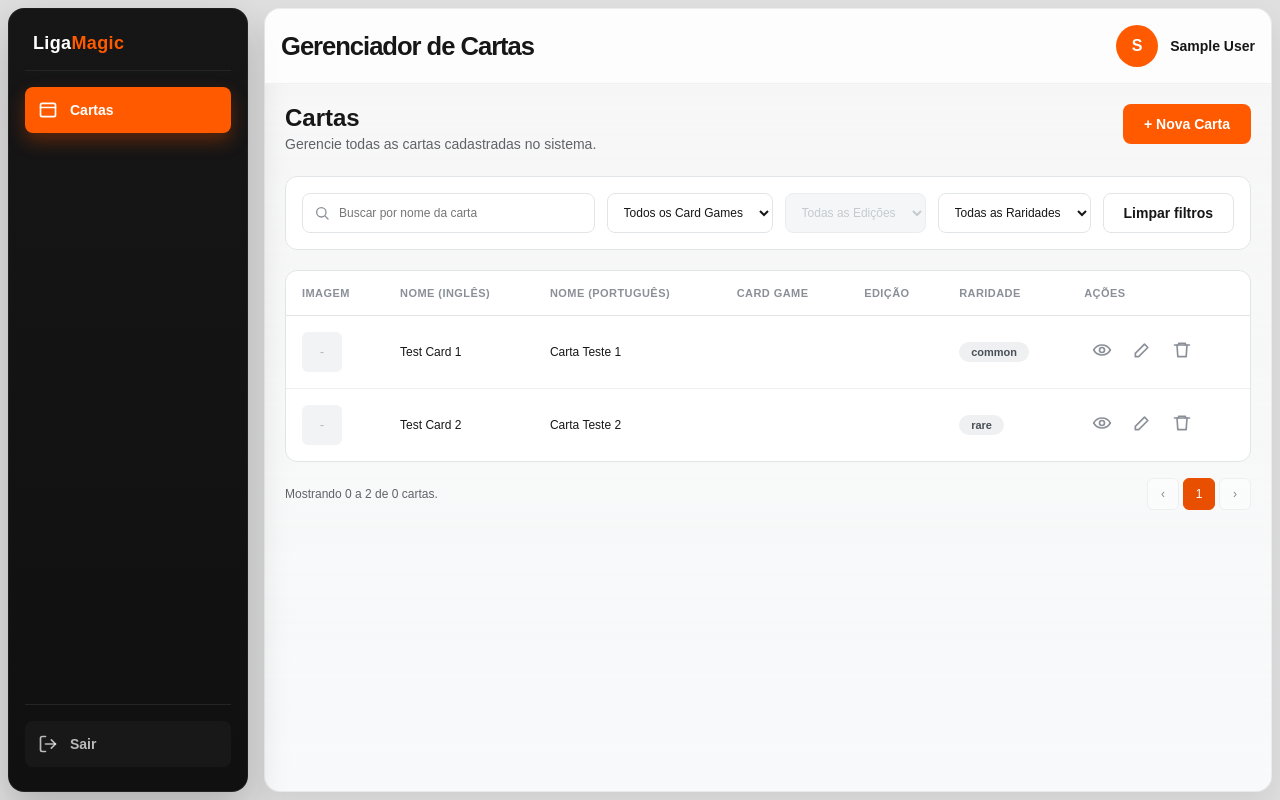
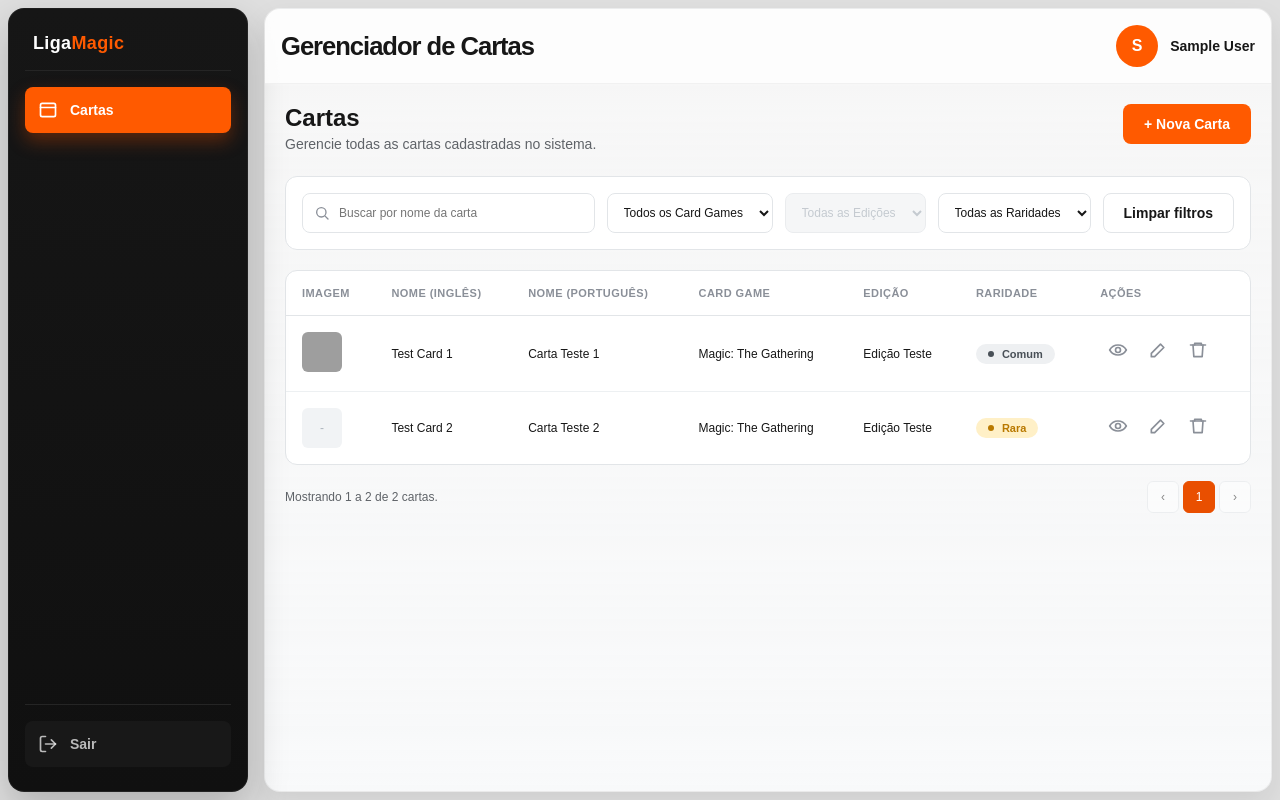
Before and after one commit to Lucas-RCS/Portal-LigaMagic, a PHP site: page /home.php in a window 1280 px wide. Run offline with PHP 8.4, Linux system fonts and the light colour scheme; the visitor is signed in with stand-in values (Sample User, id 1); grey boxes are pictures that could not be loaded.

Commit message:
feat: enhance modals with improved layout, styling, and functionality for card management

```diff
--- a/app/public/css/cards.css
+++ b/app/public/css/cards.css
@@ -1,6 +1,4 @@
-/* =========================================================
-   PAGE HEADER
-   ========================================================= */
+@import url("global.css");
 
 .page-header {
   display: flex;
@@ -214,10 +212,20 @@
 .badge {
   display: inline-flex;
   align-items: center;
+  gap: var(--spacing-2);
   padding: var(--spacing-1) var(--spacing-3);
   border-radius: var(--radius-full);
   font-size: var(--font-size-xs);
   font-weight: 700;
+}
+
+.badge::before {
+  content: "";
+  width: 6px;
+  height: 6px;
+  flex-shrink: 0;
+  border-radius: var(--radius-full);
+  background: currentColor;
 }
 
 .badge--common {
--- a/app/public/js/components/CardDetailsModal.js
+++ b/app/public/js/components/CardDetailsModal.js
@@ -20,6 +20,8 @@ export class CardDetailsModal extends Modal {
     const panel = document.createElement("div");
     panel.className = "modal-panel";
     overlay.append(panel);
+
+    console.log(card);
 
     panel.append(
       this.#createHeader(),
@@ -67,18 +69,31 @@ export class CardDetailsModal extends Modal {
       imageWrapper.append(placeholder);
     }
 
+    const info = document.createElement("div");
+
+    const title = document.createElement("div");
+    title.className = "card-details-title";
+
+    const name = document.createElement("h3");
+    name.textContent = card.name_ing;
+
+    const badge = document.createElement("span");
+    badge.className = `badge badge--${rarity?.cssClass ?? "comum"}`;
+    badge.textContent = rarity?.label ?? card.rarity;
+
+    title.append(name, badge);
+
     const list = document.createElement("dl");
     list.className = "card-details-list";
     list.append(
-      this.#createRow("Nome (Inglês)", card.name_ing),
       this.#createRow("Nome (Português)", card.name_por || "—"),
       this.#createRow("Card Game", card.game_name),
       this.#createRow("Edição", card.edition_name),
-      this.#createRarityRow(rarity, card.rarity),
       this.#createImageUrlRow(card.image),
     );
 
-    body.append(imageWrapper, list);
+    info.append(title, list);
+    body.append(imageWrapper, info);
     return body;
   }
 
@@ -95,24 +110,9 @@ export class CardDetailsModal extends Modal {
     return row;
   }
 
-  #createRarityRow(rarity, rawRarity) {
-    const row = document.createElement("div");
-
-    const dt = document.createElement("dt");
-    dt.textContent = "Raridade";
-
-    const dd = document.createElement("dd");
-    const badge = document.createElement("span");
-    badge.className = `badge badge--${rarity?.cssClass ?? "common"}`;
-    badge.textContent = rarity?.label ?? rawRarity;
-    dd.append(badge);
-
-    row.append(dt, dd);
-    return row;
-  }
-
   #createImageUrlRow(image) {
     const row = document.createElement("div");
+    row.className = "details-row--full";
 
     const dt = document.createElement("dt");
     dt.textContent = "Imagem (URL)";
--- a/app/public/js/components/CardsView.js
+++ b/app/public/js/components/CardsView.js
@@ -303,18 +303,23 @@ export class CardsView {
             id: 1,
             name_ing: "Test Card 1",
             name_por: "Carta Teste 1",
-            rarity: "common",
-            image: "",
+            rarity: "comum",
+            game_name: "Magic: The Gathering",
+            edition_name: "Edição Teste",
+            image:
+              "https://gatherer-static.wizards.com/Cards/medium/8EF154010202F1165F73FEC893EBED861411C88F00BD065B1839C8736376C455.webp",
           },
           {
             id: 2,
             name_ing: "Test Card 2",
             name_por: "Carta Teste 2",
-            rarity: "rare",
+            rarity: "rara",
+            game_name: "Magic: The Gathering",
+            edition_name: "Edição Teste",
             image: "",
           },
         ],
-        total: 0,
+        total: 2,
         page: this.#page,
         per_page: PAGE_SIZE,
       };
@@ -362,7 +367,7 @@ export class CardsView {
         });
 
     const badge = el("span", {
-      attrs: { class: `badge badge--${rarity?.cssClass ?? "common"}` },
+      attrs: { class: `badge badge--${rarity?.cssClass ?? "comum"}` },
       text: rarity?.label ?? card.rarity,
     });
 
@@ -424,13 +429,14 @@ export class CardsView {
     try {
       //Make fetch
       const card = {
-        id,
-        name_ing: "Test Card",
-        name_por: "Carta de Teste",
-        game_name: "Test Game",
-        edition_name: "Test Edition",
-        rarity: "common",
-        image: null,
+        id: 1,
+        name_ing: "Test Card 1",
+        name_por: "Carta Teste 1",
+        rarity: "mitica",
+        game_name: "Magic: The Gathering",
+        edition_name: "Edição Teste",
+        image:
+          "https://gatherer-static.wizards.com/Cards/medium/8EF154010202F1165F73FEC893EBED861411C88F00BD065B1839C8736376C455.webp",
       };
 
       if (action === "view") this.detailsModal.open(card);
--- a/app/public/js/components/ConfirmDeleteModal.js
+++ b/app/public/js/components/ConfirmDeleteModal.js
@@ -70,10 +70,6 @@ export class ConfirmDeleteModal extends Modal {
     const body = document.createElement("div");
     body.className = "modal-body confirm-delete";
 
-    const icon = document.createElement("div");
-    icon.className = "confirm-icon";
-    icon.textContent = "!";
-
     const title = document.createElement("p");
     title.className = "confirm-title";
     title.textContent = "Tem certeza que deseja excluir esta carta?";
@@ -82,41 +78,16 @@ export class ConfirmDeleteModal extends Modal {
     subtitle.className = "confirm-subtitle";
     subtitle.textContent = "Essa ação não pode ser desfeita.";
 
-    body.append(icon, title, subtitle, this.#createCardPreview(card, rarity));
+    body.append(this.#createIcon(), title, subtitle);
     return body;
   }
 
-  #createCardPreview(card, rarity) {
-    const preview = document.createElement("div");
-    preview.className = "confirm-card-preview";
-
-    if (card.image) {
-      const img = document.createElement("img");
-      img.src = card.image;
-      img.alt = card.name_ing;
-      preview.append(img);
-    } else {
-      const placeholder = document.createElement("div");
-      placeholder.className = "card-thumb-placeholder";
-      placeholder.textContent = "Sem imagem";
-      preview.append(placeholder);
-    }
-
-    const info = document.createElement("div");
-
-    const name = document.createElement("strong");
-    name.textContent = card.name_ing;
-
-    const gameEdition = document.createElement("span");
-    gameEdition.textContent = `${card.game_name} - ${card.edition_name}`;
-
-    const badge = document.createElement("span");
-    badge.className = `badge badge--${rarity?.cssClass ?? "common"}`;
-    badge.textContent = rarity?.label ?? card.rarity;
-
-    info.append(name, gameEdition, badge);
-    preview.append(info);
-    return preview;
+  #createIcon() {
+    const icon = document.createElement("div");
+    icon.className = "confirm-icon";
+    icon.innerHTML =
+      '<svg viewBox="0 0 24 24" width="24" height="24" fill="none" stroke="currentColor" stroke-width="2" stroke-linecap="round" stroke-linejoin="round"><path d="M12 9v4"/><path d="M10.29 3.86 1.82 18a2 2 0 0 0 1.71 3h16.94a2 2 0 0 0 1.71-3L13.71 3.86a2 2 0 0 0-3.42 0Z"/><path d="M12 17h.01"/></svg>';
+    return icon;
   }
 
   #createFooter() {
@@ -133,7 +104,8 @@ export class ConfirmDeleteModal extends Modal {
     confirmBtn.type = "button";
     confirmBtn.className = "btn btn-danger";
     confirmBtn.dataset.confirmDelete = "";
-    confirmBtn.textContent = "Excluir Carta";
+    confirmBtn.innerHTML =
+      '<svg viewBox="0 0 24 24" width="16" height="16" fill="none" stroke="currentColor" stroke-width="2" stroke-linecap="round" stroke-linejoin="round"><path d="M3 6h18"/><path d="M8 6V4a2 2 0 0 1 2-2h4a2 2 0 0 1 2 2v2"/><path d="M19 6l-1 14a2 2 0 0 1-2 2H8a2 2 0 0 1-2-2L5 6"/></svg><span>Excluir Carta</span>';
 
     footer.append(cancelBtn, confirmBtn);
     return footer;
```
Also changed, not shown: other parts of app/public/css/cards.css (+175 -31 lines), app/public/js/components/CardFormModal.js (+17 -7 lines).
